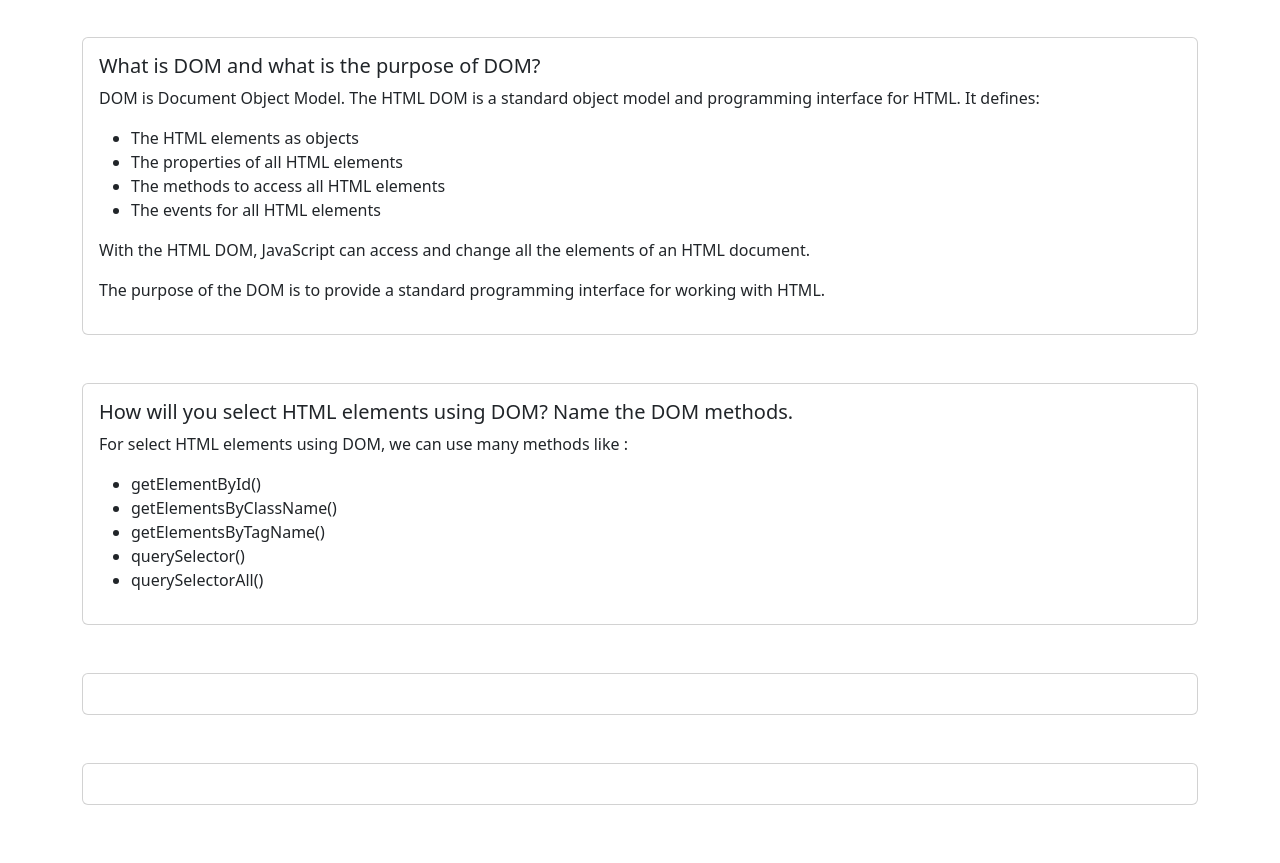
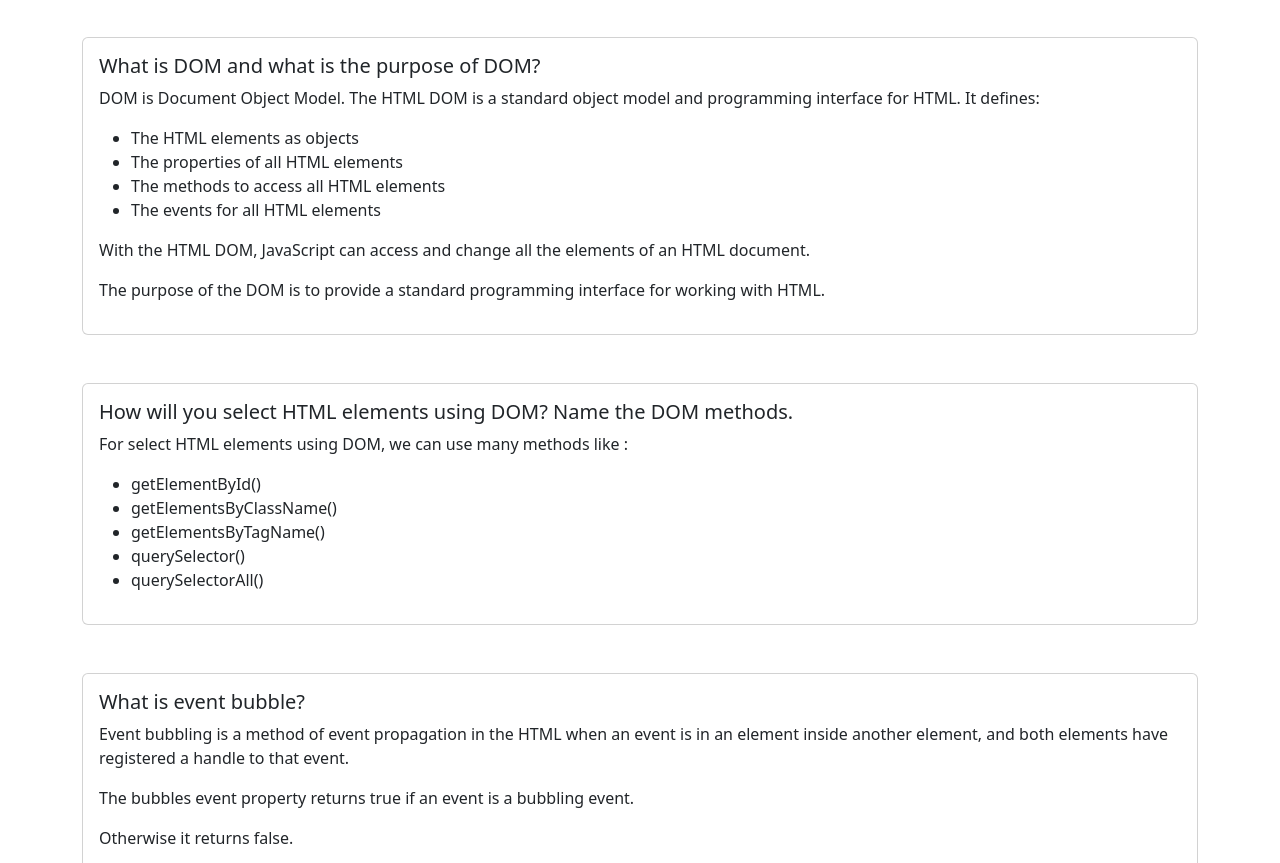
Before and after one commit to smhasanjamil/geometry-genius, a plain HTML site: page blog.html in a window 1280 px wide. Shown: the part 85-948 px from the top of the page. Drawn offline with nearby package versions, Linux system fonts and the light colour scheme.

Commit message:
Third question and answer added

```diff
--- a/blog.html
+++ b/blog.html
@@ -86,8 +86,13 @@
                 <div class="col-12 mb-5">
                     <div class="card">
                         <div class="card-body">
-                            <h5 class="card-title"></h5>
-                            <p class="card-text"></p>
+                            <h5 class="card-title">What is event bubble?</h5>
+                            <p class="card-text">Event bubbling is a method of event propagation in the HTML when an event is in an element inside another element, and both elements have registered a handle to that event.</p>
+                            <p>The bubbles event property returns true if an event is a bubbling event.</p>
+
+                            <p>Otherwise it returns false.</p>
+
+                            <p>The bubbles event property is read-only.</p>
                         </div>
                     </div>
                 </div>
```
